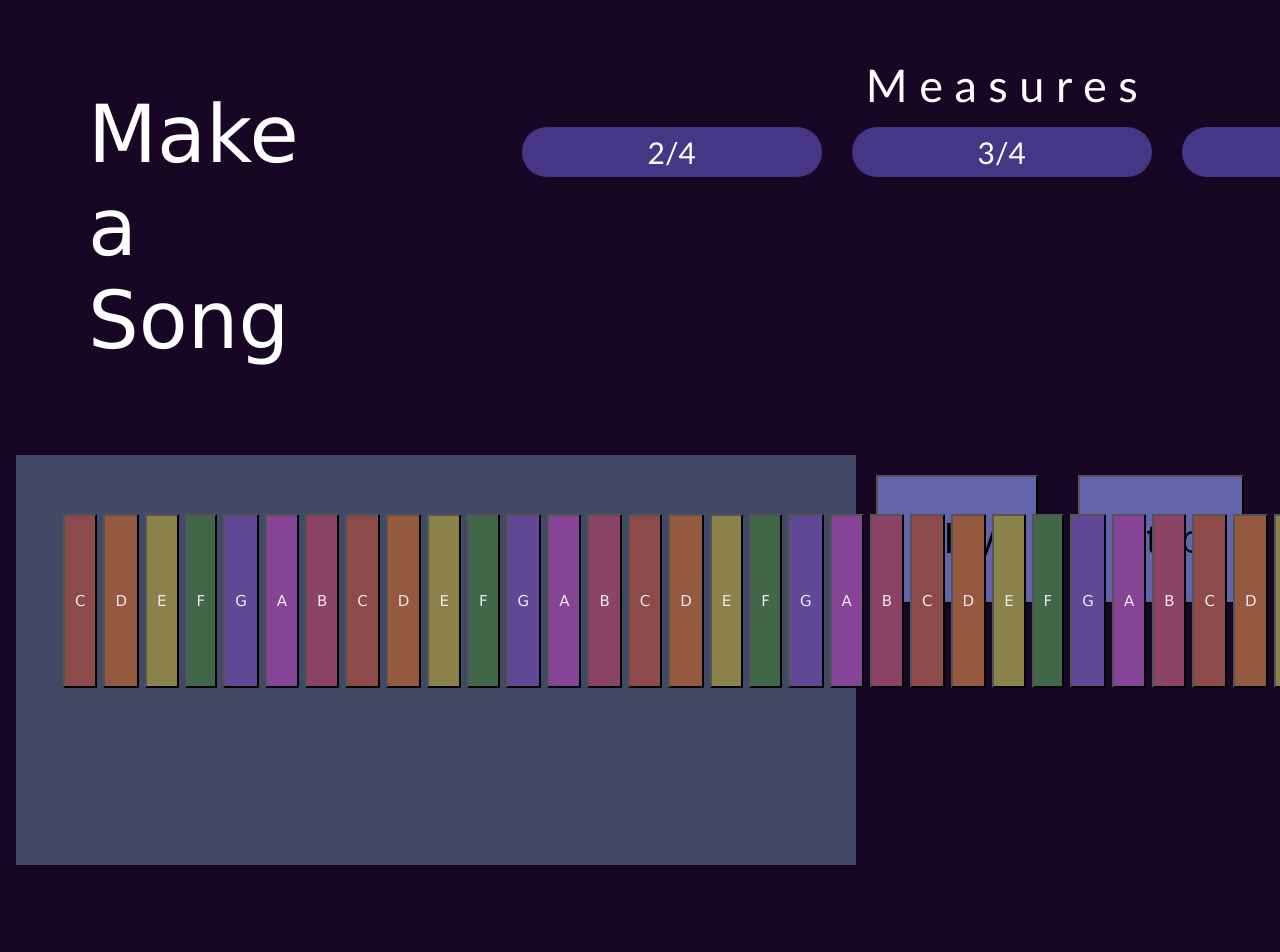
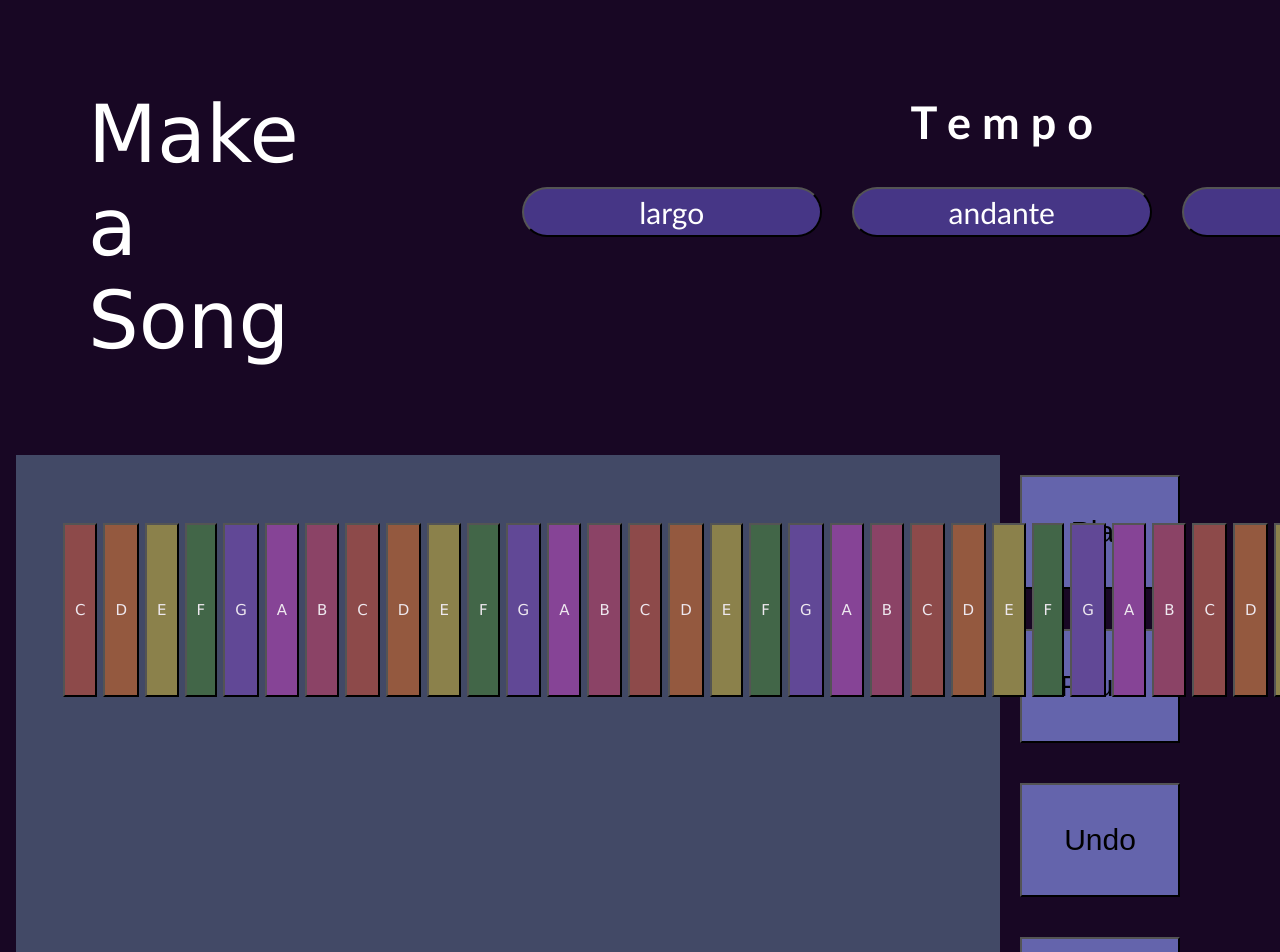
Before and after one commit to staten-island-tech/vue-reactivity-DariaG16, a Vue app in the folder vue-project/: page / in a window 1280 px wide. Shown: the top 952 px of the page. Before the commit the page ends 873 px from the top, so only its background shows below. Built offline with nearby package versions, Linux system fonts and the light colour scheme.

Commit message:
I fixed it but now its time to add more

```diff
--- a/vue-project/src/App.vue
+++ b/vue-project/src/App.vue
@@ -8,8 +8,16 @@ import playBtn from "./components/playBtn.vue";
 <template>
   <header>
     <h1>Make a Song</h1>
-    <measures />
+    <section id="container">
+      <h2>T e m p o</h2>
+      <div id="tempo">
+        <measures @msr-click="changeMsr1">largo</measures>
+        <measures @msr-click="changeMsr2">andante</measures>
+        <measures @msr-click="changeMsr3">vivace</measures>
+      </div>
+    </section>
   </header>
+
   <body>
     <div id="current">
       <currentSong
@@ -21,8 +29,13 @@ import playBtn from "./components/playBtn.vue";
         {{ note2.note }}
       </currentSong>
     </div>
-    <playBtn @btn-click="play">Play</playBtn>
-    <playBtn @btn-click="pause">Stop</playBtn>
+    <div id="playPause">
+      <playBtn @btn-click="play">Play</playBtn>
+      <playBtn @btn-click="play">Pause</playBtn>
+      <playBtn @btn-click="undo">Undo</playBtn>
+      <playBtn @btn-click="clearArr">Delete</playBtn>
+    </div>
+
     <div id="notes">
       <notes
         id="btn"
@@ -95,7 +108,7 @@ export default {
         { note: "½", color: `#989699`, sound: `./halfPause.mp4` },
         { note: "1", color: `#A6A3A6`, sound: `./wholePause.mp4` },
       ],
-      measure: ``,
+      measure: `300`,
     };
   },
   methods: {
@@ -112,11 +125,28 @@ export default {
       this.myAudio.forEach(async (sound, index) => {
         setTimeout(function () {
           sound.play();
-        }, index * 300);
+        }, index * this.measure);
       });
     },
     pause: function () {
-      console.log("pause");
+      clearInterval(timeValue);
+    },
+    undo: function () {
+      this.myAudio.pop();
+      this.sequence.pop();
+    },
+    clearArr: function () {
+      this.myAudio.length = 0;
+      this.sequence.length = 0;
+    },
+    changeMsr1: function () {
+      this.measure = `900`;
+    },
+    changeMsr2: function () {
+      this.measure = `750`;
+    },
+    changeMsr3: function () {
+      this.measure = `455`;
     },
   },
 };
@@ -124,13 +154,12 @@ export default {
 
 <style scoped>
 #current {
+  display: flex;
   background-color: #424966;
-  width: 1200px;
-  height: 250px;
+  width: 1400px;
   margin: 10 10px;
   padding: 80px 30px 80px;
-  letter-spacing: 20px;
-  display: flex;
+  flex-wrap: wrap;
 }
 header {
   display: flex;
@@ -151,7 +180,26 @@ h1 {
   height: 180px;
   position: fixed;
   left: 10px;
-  top: 36vw;
+  bottom: 50px;
   margin: 50px;
 }
+#container {
+  margin: 50px;
+  color: white;
+  font-size: 30px;
+  font-family: "Trebuchet MS", "Lucida Sans Unicode", "Lucida Grande",
+    "Lucida Sans", Arial, serif;
+  text-align: center;
+  margin-left: 8rem;
+}
+#tempo {
+  display: flex;
+  flex-direction: row;
+}
+#playPause {
+  display: flex;
+  width: 400px;
+  flex-wrap: wrap;
+  align-items: center;
+}
 </style>
--- a/vue-project/src/components/currentSong.vue
+++ b/vue-project/src/components/currentSong.vue
@@ -18,5 +18,6 @@ h2 {
   font-size: 50px;
   color: white;
   font-weight: 550;
+  margin: 20px;
 }
 </style>
--- a/vue-project/src/components/measures.vue
+++ b/vue-project/src/components/measures.vue
@@ -1,50 +1,18 @@
 <script setup></script>
 <template>
-  <section class="container">
-    <h2>M e a s u r e s</h2>
-    <div class="tempo">
-      <button class="measures">
-        <p>2/4</p>
-      </button>
-      <button class="measures">
-        <p>3/4</p>
-      </button>
-      <button class="measures">
-        <p>4/4</p>
-      </button>
-    </div>
-  </section>
+  <button @click="$emit(`msr-click`)"><slot></slot></button>
 </template>
 
 <style scoped>
-.container {
-  margin: 50px;
-  color: white;
-  font-size: 30px;
-  font-family: "Trebuchet MS", "Lucida Sans Unicode", "Lucida Grande",
-    "Lucida Sans", Arial, serif;
-
-  text-align: center;
-  margin-left: 8rem;
-}
-.tempo {
-  display: flex;
-  flex-direction: row;
-}
-p,
-h2 {
-  margin: 0;
-  font-weight: 1;
-}
-.measures {
+button {
   color: white;
   background-color: #463686;
   width: 300px;
   height: 50px;
   text-align: center;
   border-radius: 30px;
-  margin: 15px;
-  border: none;
+  margin: 0px 15px;
+
   padding: 0;
   font: inherit;
 }
--- a/vue-project/src/components/playBtn.vue
+++ b/vue-project/src/components/playBtn.vue
@@ -9,9 +9,11 @@ export default {
 <style scoped>
 button {
   background-color: rgb(100, 100, 172);
-  height: 10%;
-  font-size: 40px;
+
+  width: 160px;
+  font-size: 30px;
   margin: 20px;
-  padding: 40px;
+  padding: 38px;
+  text-align: center;
 }
 </style>
```
